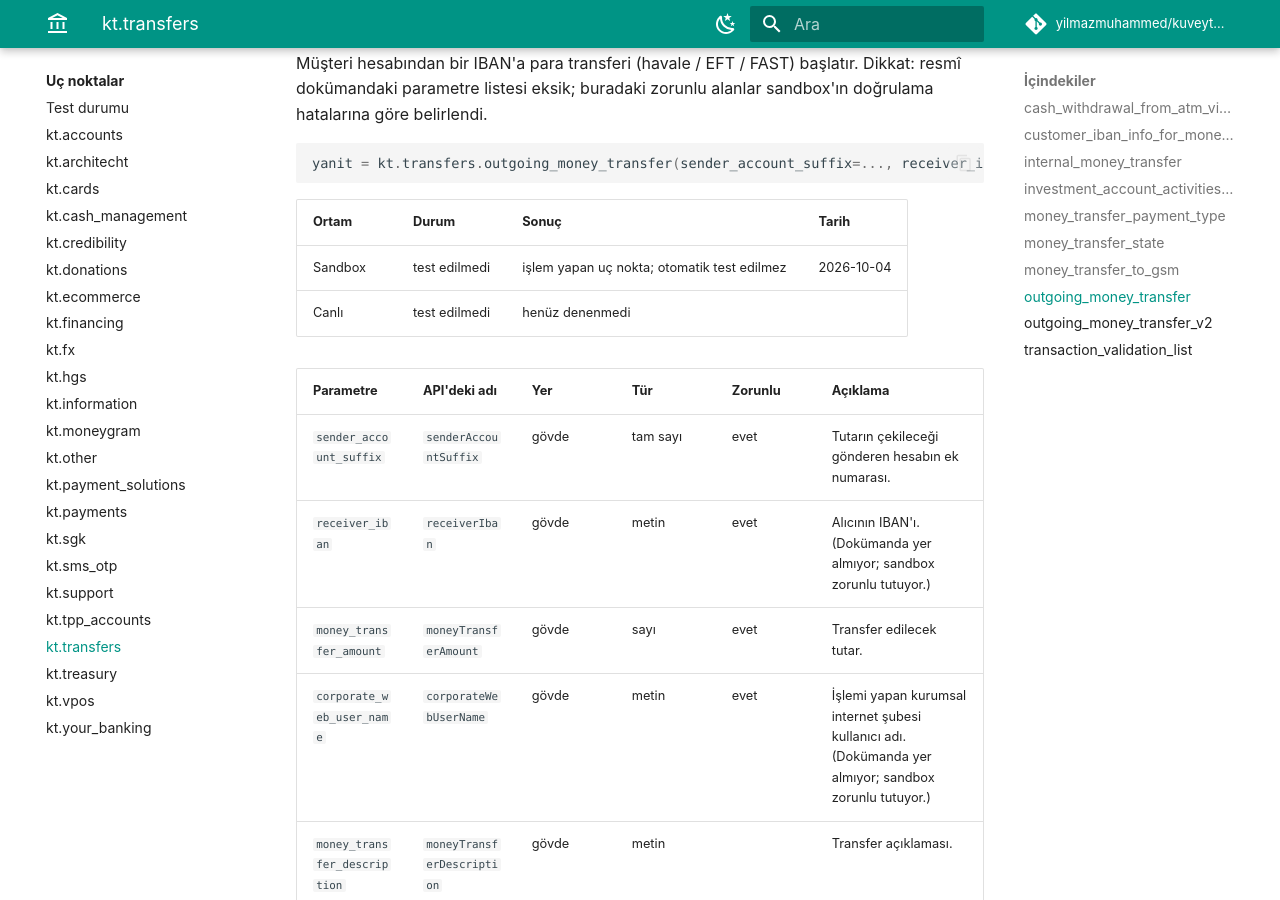
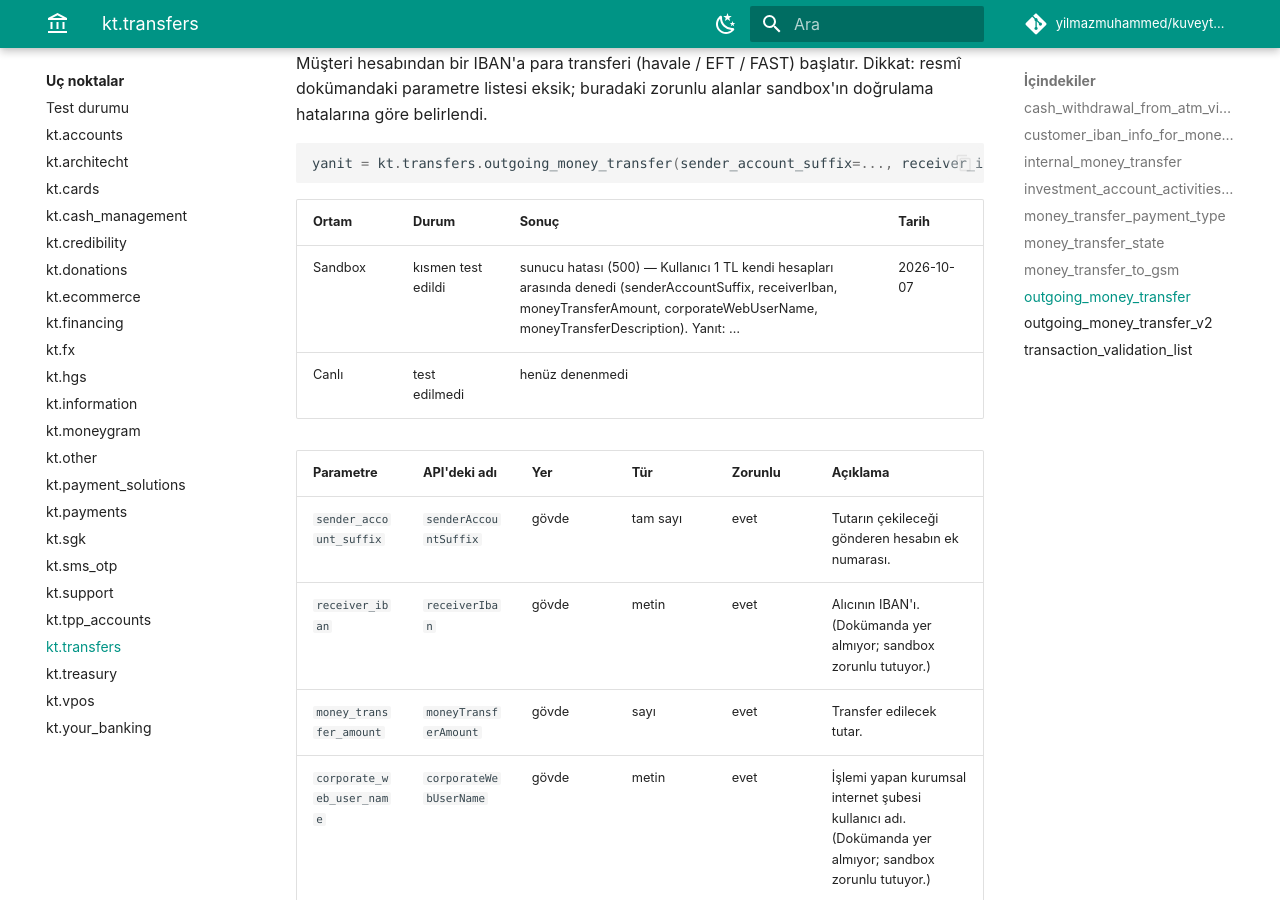
Before and after one commit to yilmazmuhammed/kuveytturk-api, an MkDocs documentation site: the page built from docs/uc-noktalar/transfers.md, in a window 1280 px wide and 900 px high, scrolled down 8227 px. Built offline with MkDocs 1.6.1 and Material for MkDocs 9.7.7, drawn with Linux system fonts in a browser that asks for light colours; comment, search, counter and statistics services are not loaded; some of the changed text lies outside the part shown.

Commit message:
Test durumu: outgoing_money_transfer sandbox denemesi (500)
Kullanıcının 1 TL'lik denemesi 500 'Object reference not set to an instance
of an object' döndü; para çıkmadı. Büyük olasılıkla eksik bir alan var.

Co-Authored-By: Claude Opus 5.5 <noreply@anthropic.com>

```diff
--- a/docs/uc-noktalar/transfers.md
+++ b/docs/uc-noktalar/transfers.md
@@ -15,7 +15,7 @@ Asenkron istemcide (`AsyncKuveytTurk`) aynı metotlar `await` ile çağrılır.
 | [`money_transfer_payment_type`](#money_transfer_payment_type) | `POST /v1/moneytransfer/paymenttype` | CC | test edilmedi | test edilmedi |
 | [`money_transfer_state`](#money_transfer_state) | `GET /v1/moneytransfer-state` | CC | test edildi | test edilmedi |
 | [`money_transfer_to_gsm`](#money_transfer_to_gsm) | `POST /v1/transfers/toGSM` | AC | test edilmedi | test edilmedi |
-| [`outgoing_money_transfer`](#outgoing_money_transfer) | `POST /v1/moneytransfer/outgoingmoneytransfer` | CC | test edilmedi | test edilmedi |
+| [`outgoing_money_transfer`](#outgoing_money_transfer) | `POST /v1/moneytransfer/outgoingmoneytransfer` | CC | kısmen test edildi | test edilmedi |
 | [`outgoing_money_transfer_v2`](#outgoing_money_transfer_v2) | `POST /v2/moneytransfer/outgoingmoneytransfer` | AC | test edilmedi | test edilmedi |
 | [`transaction_validation_list`](#transaction_validation_list) | `GET /v1/transactionvalidation/transactionlist` | CC | kısmen test edildi | test edilmedi |
 
@@ -204,7 +204,7 @@ yanit = kt.transfers.outgoing_money_transfer(sender_account_suffix=..., receiver
 
 | Ortam | Durum | Sonuç | Tarih |
 | - | - | - | - |
-| Sandbox | test edilmedi | işlem yapan uç nokta; otomatik test edilmez | 2026-10-04 |
+| Sandbox | kısmen test edildi | sunucu hatası (500) — Kullanıcı 1 TL kendi hesapları arasında denedi (senderAccountSuffix, receiverIban, moneyTransferAmount, corporateWebUserName, moneyTransferDescription). Yanıt: … | 2026-10-07 |
 | Canlı | test edilmedi | henüz denenmedi |  |
 
 | Parametre | API'deki adı | Yer | Tür | Zorunlu | Açıklama |
```
Also changed, not shown: ENDPOINTS.md (+1 -1 lines), docs/uc-noktalar/test-durumu.md (+2 -2 lines), 1 other file.
